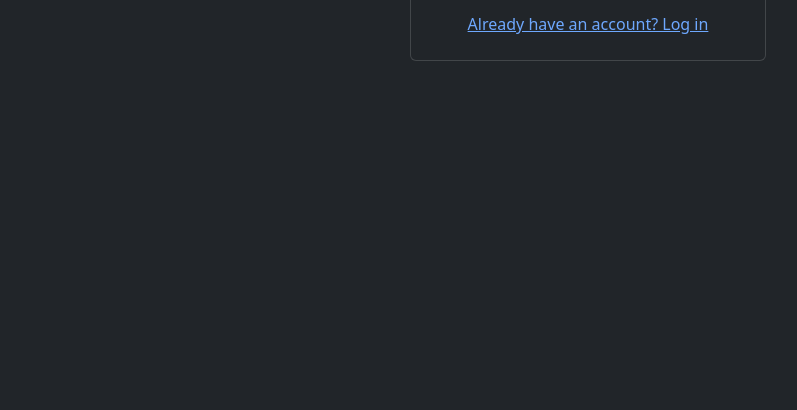
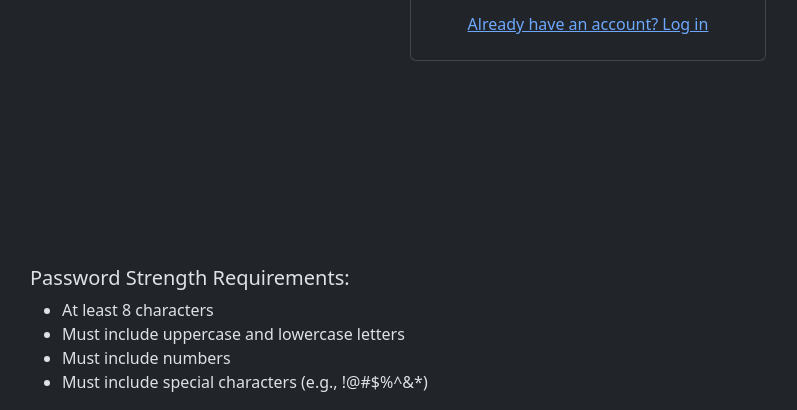
Before and after one commit to Skullheader1/LIALS, a Flask app: page /register in a window 1280 px wide. Shown: the part 558-968 px from the top of the page, without its empty margins (52-849 px from the left). Before the commit the page ends 619 px from the top, so only its background shows below. Run offline with Flask 3, Linux system fonts and the light colour scheme; some libraries are stand-ins or nearby versions.

Commit message:
Added strength requirements info box

```diff
--- a/web/templates/register.html
+++ b/web/templates/register.html
@@ -74,6 +74,16 @@
         </div>
     </div>
 
+    <div class="container mt-4">
+        <h5>Password Strength Requirements:</h5>
+        <ul>
+            <li>At least 8 characters</li>
+            <li>Must include uppercase and lowercase letters</li>
+            <li>Must include numbers</li>
+            <li>Must include special characters (e.g., !@#$%^&*)</li>
+        </ul>
+    </div>
+
     <script src="https://cdn.jsdelivr.net/npm/bootstrap@5.3.3/dist/js/bootstrap.bundle.min.js"></script>
     <script>
         document.querySelectorAll('.toast-container .alert').forEach(function(alert) {
```
